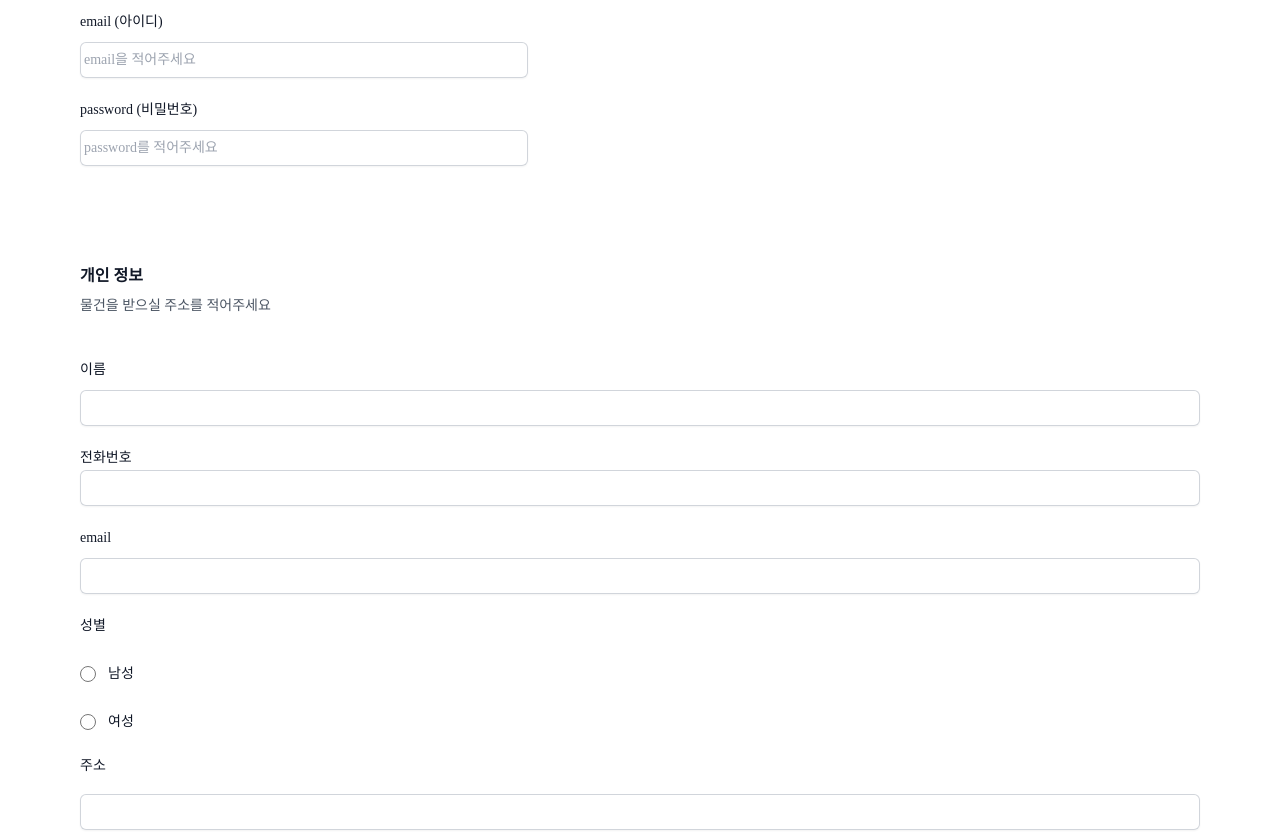
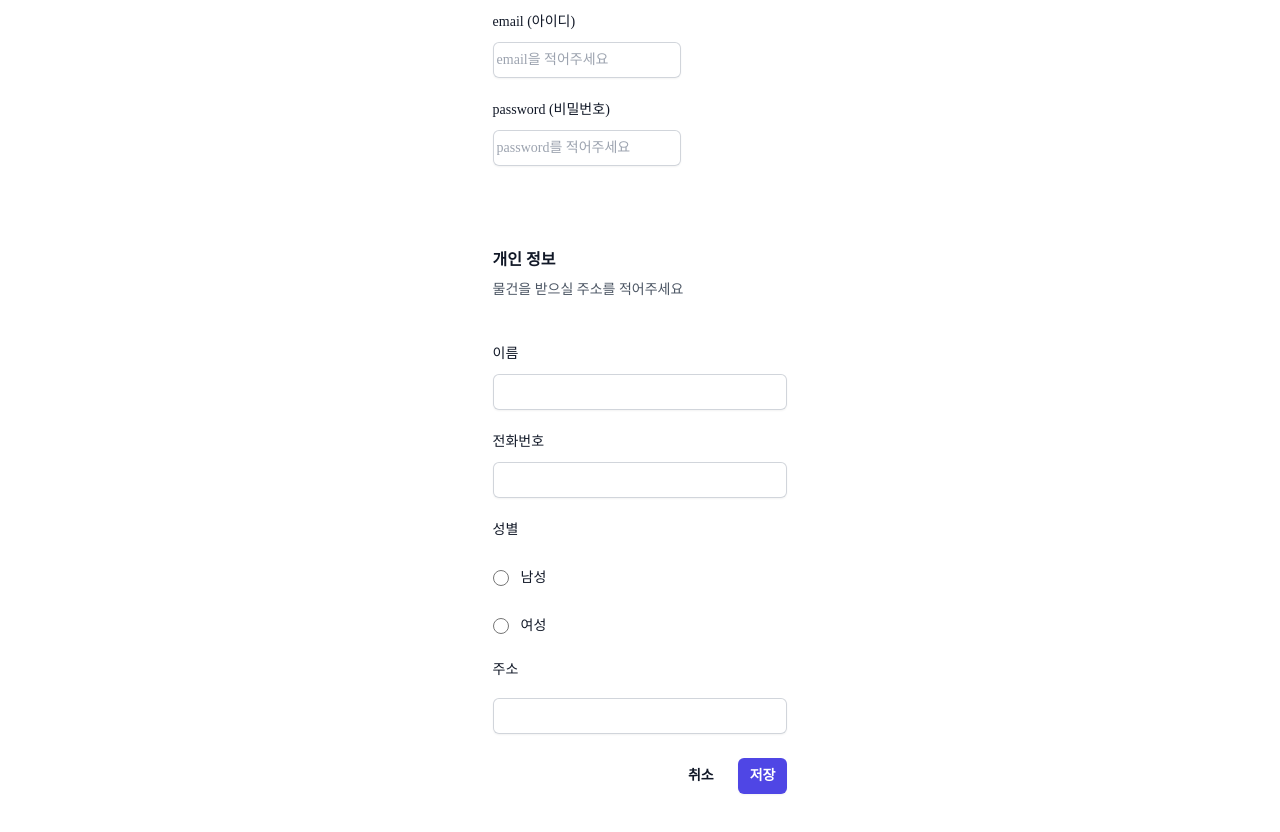
Before and after one commit to supercoding-shoppingmall-project/frontend, a React (Vite) app: page /signup in a window 1280 px wide. Shown: the part 260-1092 px from the top of the page. Built offline with nearby package versions, Linux system fonts and the light colour scheme; a web font is replaced by a local one.

Commit message:
[singup.jsx] 유효성 검사 추가

```diff
--- a/src/components/signup/SignUp.jsx
+++ b/src/components/signup/SignUp.jsx
@@ -1,6 +1,56 @@
+import React, { useState } from "react";
+
 export default function SingUp() {
+  const [formData, setFormData] = useState({
+    email: "",
+    password: "",
+    name: "",
+    phone: "",
+    gender: "",
+    address: "",
+  });
+  const [errors, setErrors] = useState({});
+
+  const handleChange = (e) => {
+    const { name, value } = e.target;
+    setFormData({ ...formData, [name]: value });
+  };
+
+  const validate = () => {
+    const newErrors = {};
+    if (!formData.email) newErrors.email = "이메일을 입력해주세요";
+    if (!formData.password) {
+      newErrors.password = "비밀번호를 입력해주세요";
+    } else if (
+      !/[!@#$%^&*(),.?":{}|<>]/.test(formData.password) ||
+      !/[A-Za-z]/.test(formData.password) ||
+      !/\d/.test(formData.password)
+    ) {
+      newErrors.password = "비밀번호는 특수기호, 영어, 숫자를 포함해야 합니다";
+    }
+    if (!formData.name) newErrors.name = "이름을 입력해주세요";
+    if (!formData.phone) newErrors.phone = "전화번호를 입력해주세요";
+    if (!formData.gender) newErrors.gender = "성별을 선택해주세요";
+    if (!formData.address) newErrors.address = "주소를 입력해주세요";
+    return newErrors;
+  };
+
+  const handleSubmit = (e) => {
+    e.preventDefault();
+    const validationErrors = validate();
+    if (Object.keys(validationErrors).length > 0) {
+      setErrors(validationErrors);
+    } else {
+      // submit form logic
+      console.log("Form submitted successfully");
+    }
+  };
+
   return (
-    <div className="space-y-12 p-20">
+    <form
+      onSubmit={handleSubmit}
+      className="space-y-12 p-20 flex justify-center"
+    >
       <div className="border-b border-gray-900/10 pb-12">
         <h1 className="text-base font-semibold leading-7 text-gray-900">
           사용하실 email 과 password를 입력해주세요
@@ -8,13 +58,13 @@ export default function SingUp() {
         <div className="mt-10 grid grid-cols-1 gap-x-6 gap-y-8 sm:grid-cols-6">
           <div className="sm:col-span-4">
             <label
-              htmlFor="username"
+              htmlFor="email"
               className="block text-sm font-medium leading-6 text-gray-900 pt-5"
             >
               email (아이디)
             </label>
             <div className="mt-2">
-              <div className="flex rounded-md shadow-sm ring-1 ring-inset ring-gray-300 focus-within:ring-2 focus-within:ring-inset focus-within:ring-indigo-600 sm:max-w-md">
+              <div className="flex rounded-md shadow-sm ring-1 ring-inset ring-gray-300 focus-within:ring-2 focus-within:ring-inset focus-within:ring-indigo-600 sm:max-w-xl">
                 <input
                   id="email"
                   name="email"
@@ -22,17 +72,22 @@ export default function SingUp() {
                   placeholder="email을 적어주세요"
                   autoComplete="email"
                   className="block flex-1 border-0 bg-transparent py-1.5 pl-1 text-gray-900 placeholder:text-gray-400 focus:ring-0 sm:text-sm sm:leading-6"
+                  value={formData.email}
+                  onChange={handleChange}
                 />
               </div>
+              {errors.email && (
+                <p className="text-red-500 text-sm">{errors.email}</p>
+              )}
             </div>
             <label
-              htmlFor="username"
+              htmlFor="password"
               className="block text-sm font-medium leading-6 text-gray-900 pt-5"
             >
               password (비밀번호)
             </label>
             <div className="mt-2">
-              <div className="flex rounded-md shadow-sm ring-1 ring-inset ring-gray-300 focus-within:ring-2 focus-within:ring-inset focus-within:ring-indigo-600 sm:max-w-md">
+              <div className="flex rounded-md shadow-sm ring-1 ring-inset ring-gray-300 focus-within:ring-2 focus-within:ring-inset focus-within:ring-indigo-600 sm:max-w-xl">
                 <input
                   id="password"
                   name="password"
@@ -40,25 +95,26 @@ export default function SingUp() {
                   placeholder="password를 적어주세요"
                   autoComplete="password"
                   className="block flex-1 border-0 bg-transparent py-1.5 pl-1 text-gray-900 placeholder:text-gray-400 focus:ring-0 sm:text-sm sm:leading-6"
+                  value={formData.password}
+                  onChange={handleChange}
                 />
+              </div>
+              {errors.password && (
+                <p className="text-red-500 text-sm">{errors.password}</p>
+              )}
             </div>
           </div>
         </div>
-        </div>
-      </div>
-
-      <div className="border-b border-gray-900/10 pb-12">
-        <h2 className="text-base font-semibold leading-7 text-gray-900">
+        <h2 className="text-base font-semibold leading-7 text-gray-900 pt-20">
           개인 정보
         </h2>
         <p className="mt-1 text-sm leading-6 text-gray-600">
           물건을 받으실 주소를 적어주세요
         </p>
-
         <div className="mt-10 grid grid-cols-1 gap-x-5 gap-y-5 sm:grid-cols-4">
           <div className="sm:col-span-4">
             <label
-              htmlFor="first-name"
+              htmlFor="name"
               className="block text-sm font-medium leading-6 text-gray-900"
             >
               이름
@@ -69,95 +125,100 @@ export default function SingUp() {
                 name="name"
                 type="text"
                 autoComplete="name"
-                className="block w-full rounded-md border-0 py-1.5 text-gray-900 shadow-sm ring-1 ring-inset ring-gray-300 placeholder:text-gray-400 focus:ring-2 focus:ring-inset focus:ring-indigo-600 sm:text-sm sm:leading-6"
+                className="block w-full rounded-md border-0 py-1.5 text-gray-900 shadow-sm ring-1 ring-inset ring-gray-300 placeholder:text-gray-400 focus:ring-2 focus:ring-inset focus:ring-indigo-600 sm:text-sm sm:leading-6 sm:max-w-2xl"
+                value={formData.name}
+                onChange={handleChange}
               />
             </div>
+            {errors.name && (
+              <p className="text-red-500 text-sm">{errors.name}</p>
+            )}
           </div>
-
           <div className="sm:col-span-4">
             <label
-              htmlFor="about"
+              htmlFor="phone"
               className="block text-sm font-medium leading-6 text-gray-900"
             >
               전화번호
             </label>
-            <div className="flex rounded-md shadow-sm ring-1 ring-inset ring-gray-300 focus-within:ring-2 focus-within:ring-inset focus-within:ring-indigo-600 ">
+            <div className="mt-2">
               <input
                 id="phone"
                 name="phone"
                 type="text"
                 autoComplete="phone"
-                className="block flex-1 border-0 bg-transparent py-1.5 pl-1 text-gray-900 placeholder:text-gray-400 focus:ring-0 sm:text-sm sm:leading-6"
+                className="block w-full rounded-md border-0 py-1.5 text-gray-900 shadow-sm ring-1 ring-inset ring-gray-300 placeholder:text-gray-400 focus:ring-2 focus:ring-inset focus:ring-indigo-600 sm:text-sm sm:leading-6 sm:max-w-2xl"
+                value={formData.phone}
+                onChange={handleChange}
               />
             </div>
-          </div>
-          <div className="sm:col-span-4">
-            <label className="block text-sm font-medium leading-6 text-gray-900">
-              email
-            </label>
-            <div className="mt-2">
-              <input
-                id="email"
-                name="email"
-                type="email"
-                autoComplete="email"
-                className="block w-full rounded-md border-0 py-1.5 text-gray-900 shadow-sm ring-1 ring-inset ring-gray-300 placeholder:text-gray-400 focus:ring-2 focus:ring-inset focus:ring-indigo-600 sm:text-sm sm:leading-6"
-              />
-            </div>
+            {errors.phone && (
+              <p className="text-red-500 text-sm">{errors.phone}</p>
+            )}
           </div>
           <div className="sm:col-span-4">
             <label className="block text-sm font-medium leading-6 text-gray-900">
               성별
             </label>
-            <div class="mt-6 space-y-6">
-              <div class="flex items-center gap-x-3">
+            <div className="mt-6 space-y-6">
+              <div className="flex items-center gap-x-3">
                 <input
-                  id="push-everything"
-                  name="push-notifications"
+                  id="male"
+                  name="gender"
                   type="radio"
-                  class="h-4 w-4 border-gray-300 text-indigo-600 focus:ring-indigo-600"
+                  className="h-4 w-4 border-gray-300 text-indigo-600 focus:ring-indigo-600"
+                  value="남성"
+                  onChange={handleChange}
                 />
                 <label
-                  for="push-everything"
-                  class="block text-sm font-medium leading-6 text-gray-900"
+                  htmlFor="male"
+                  className="block text-sm font-medium leading-6 text-gray-900"
                 >
                   남성
                 </label>
               </div>
-              <div class="flex items-center gap-x-3">
+              <div className="flex items-center gap-x-3">
                 <input
-                  id="push-email"
-                  name="push-notifications"
+                  id="female"
+                  name="gender"
                   type="radio"
-                  class="h-4 w-4 border-gray-300 text-indigo-600 focus:ring-indigo-600"
+                  className="h-4 w-4 border-gray-300 text-indigo-600 focus:ring-indigo-600"
+                  value="여성"
+                  onChange={handleChange}
                 />
                 <label
-                  for="push-email"
-                  class="block text-sm font-medium leading-6 text-gray-900"
+                  htmlFor="female"
+                  className="block text-sm font-medium leading-6 text-gray-900"
                 >
                   여성
                 </label>
               </div>
             </div>
+            {errors.gender && (
+              <p className="text-red-500 text-sm">{errors.gender}</p>
+            )}
           </div>
-
           <div className="col-span-4">
             <label
-              htmlFor="street-address"
+              htmlFor="address"
               className="block text-sm font-medium leading-6 text-gray-900"
             >
               주소
             </label>
             <div className="mt-4">
               <input
-                id="street-address"
-                name="street-address"
+                id="address"
+                name="address"
                 type="text"
                 autoComplete="street-address"
-                className="block w-full rounded-md border-0 py-1.5 text-gray-900 shadow-sm ring-1 ring-inset ring-gray-300 placeholder:text-gray-400 focus:ring-2 focus:ring-inset focus:ring-indigo-600 sm:text-sm sm:leading-6"
+                className="block w-full rounded-md border-0 py-1.5 text-gray-900 shadow-sm ring-1 ring-inset ring-gray-300 placeholder:text-gray-400 focus:ring-2 focus:ring-inset focus:ring-indigo-600 sm:text-sm sm:leading-6 sm:max-w-2xl"
+                value={formData.address}
+                onChange={handleChange}
               />
             </div>
-          </div>
+            {errors.address && (
+              <p className="text-red-500 text-sm">{errors.address}</p>
+            )}
           </div>
         </div>
         <div className="mt-6 flex items-center justify-end gap-x-6">
@@ -175,5 +236,6 @@ export default function SingUp() {
           </button>
         </div>
       </div>
+    </form>
   );
 }
```
Lines whose indentation alone changed are shown as unchanged.
